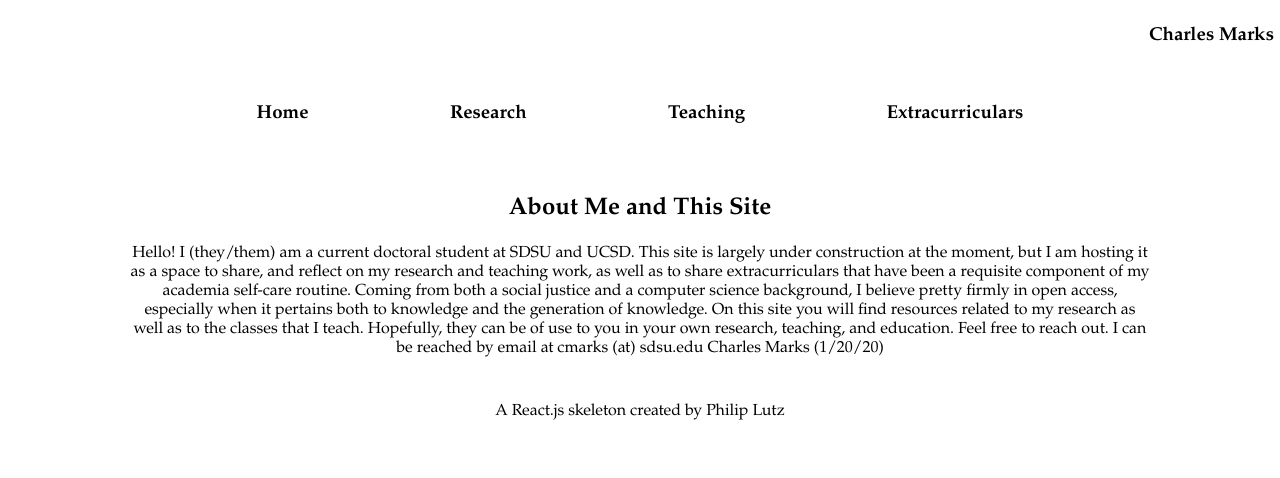
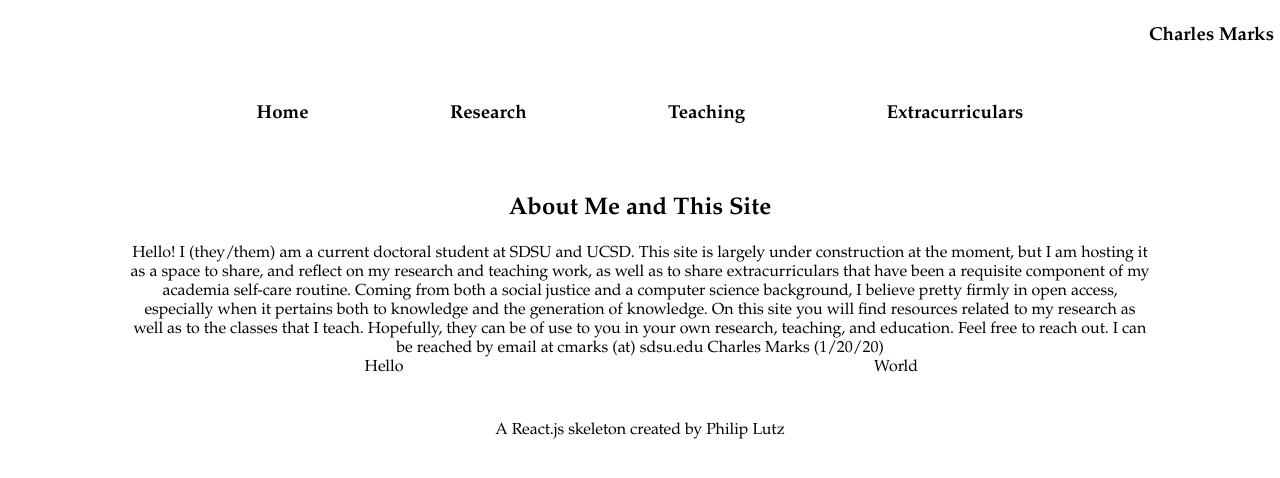
Before and after one commit to cmarkymark/portfolio-marks, a React (Create React App) app: page / in a window 1280 px wide. Shown: the top 478 px of the page. Built offline with nearby package versions, Linux system fonts and the light colour scheme.

Commit message:
Update Landing.js

```diff
--- a/src/components/landing/Landing.js
+++ b/src/components/landing/Landing.js
@@ -21,6 +21,11 @@ const Landing = ({landing}) => {
 
   Charles Marks (1/20/20)
 
+  <div class="row">
+  <div class="column"> Hello </div>
+  <div class="column"> World </div>
+</div>
+
 
     </div>
 
```
